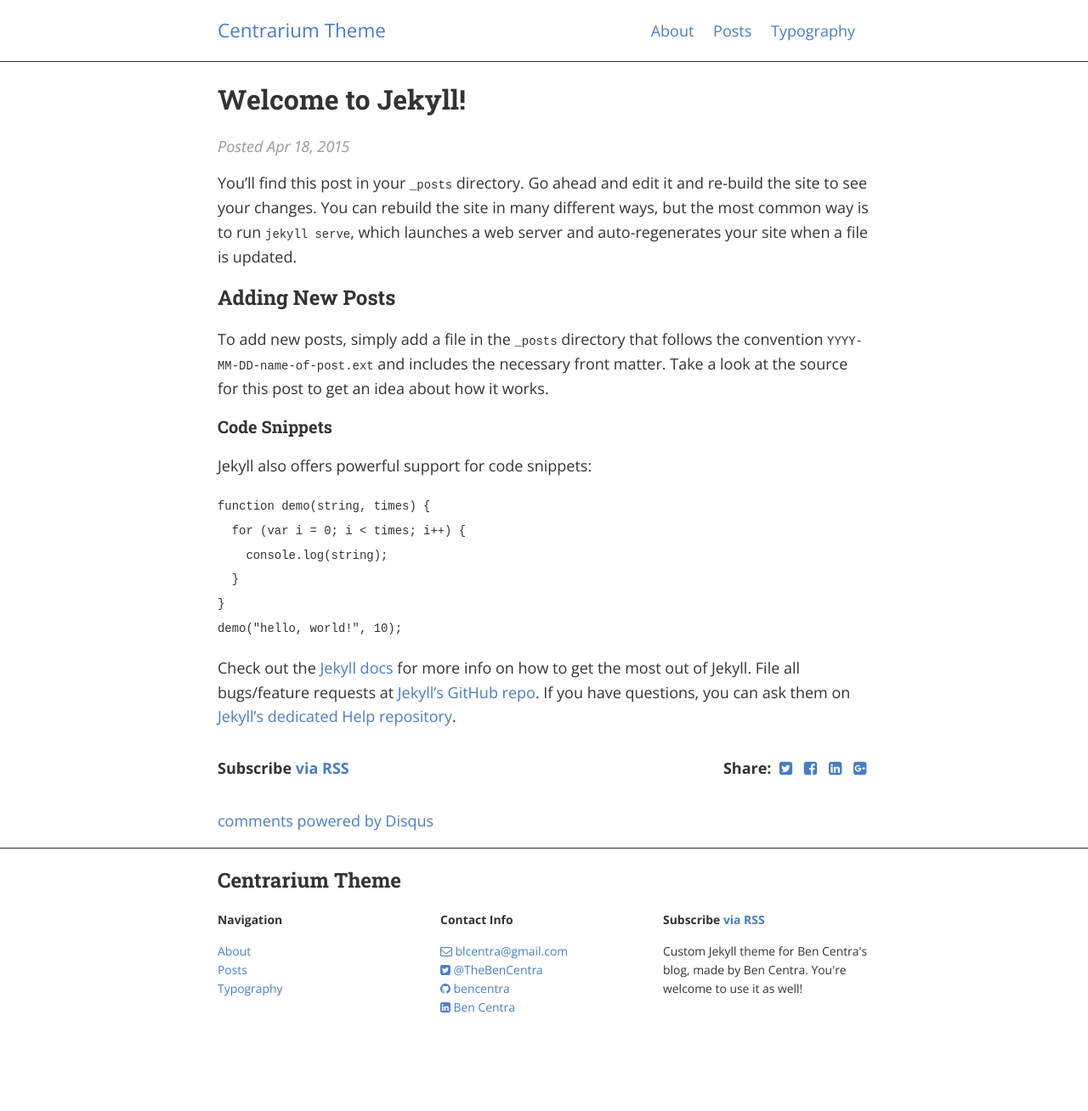
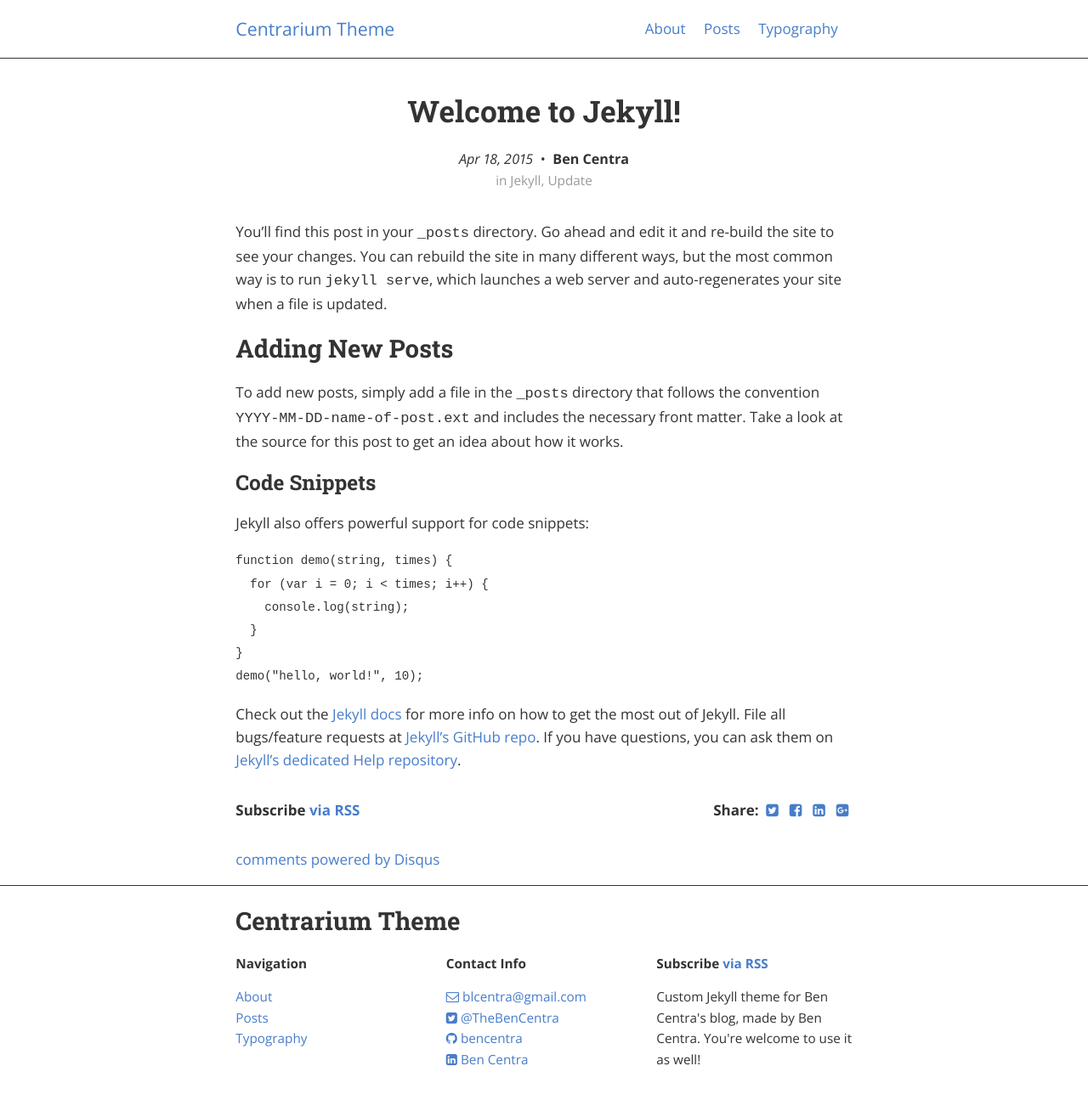
Before and after one commit to bencentra/centrarium, a Jekyll site: the page built from _posts/2015-04-18-welcome-to-jekyll.markdown, in a window 1280 px wide. Shown: the whole page at 85% size. Built offline with Jekyll 4.4.1, drawn with Linux system fonts in a browser that asks for light colours; nearby versions of some CDN libraries; comment, search, counter and statistics services are not loaded; a style sheet for code colours, icons or effects is not loaded; before the commit the page ends 1216 px from its top, so only the background shows below that.

Commit message:
updating post header, playing with typography

```diff
--- a/_layouts/post.html
+++ b/_layouts/post.html
@@ -5,7 +5,8 @@
 
   <header class="post-header">
     <h1 class="post-title">{{ page.title }}</h1>
-    <p class="post-meta"><em>Posted {{ page.date | date: "%b %-d, %Y" }}</em>{% if page.author %} • {{ page.author }}{% endif %}{% if page.meta %} • {{ page.meta }}{% endif %}</p>
+    <div class="post-info"><em>{{ page.date | date: "%b %-d, %Y" }}</em>&nbsp;{% if page.author %} • &nbsp;<strong>{{ page.author }}</strong>{% endif %}</div>
+    {% if page.categories %}<p class="post-meta">in {% for cat in page.categories %}{{ cat }}{% unless forloop.last == true %}, {% endunless %}{% endfor %}{% endif %}</p>
   </header>
 
   <article class="post-content">
--- a/_posts/2015-04-18-welcome-to-jekyll.markdown
+++ b/_posts/2015-04-18-welcome-to-jekyll.markdown
@@ -2,7 +2,8 @@
 layout: post
 title:  "Welcome to Jekyll!"
 date:   2015-04-18 08:43:59
-categories: jekyll update
+author: Ben Centra
+categories: Jekyll Update
 ---
 
 You’ll find this post in your `_posts` directory. Go ahead and edit it and re-build the site to see your changes. You can rebuild the site in many different ways, but the most common way is to run `jekyll serve`, which launches a web server and auto-regenerates your site when a file is updated.
--- a/_sass/_layout.scss
+++ b/_sass/_layout.scss
@@ -13,10 +13,6 @@
 /*
 *	Globals
 */
-* {
-	box-sizing: border-box !important;
-}
-
 html, body {
 	margin: 0;
 	padding: 0;
@@ -26,53 +22,46 @@
 /*
 *	Header
 */
-
 .navigation {
 	border-bottom: 1px solid #333;
 	padding: 1em;
-
+	/*
+	*	Navigation Menu - http://refills.bourbon.io/unstyled/ (see "Navigation")
+	*/
   // Mobile view
   .navigation-menu-button {
     display: block;
     float: right;
     margin: 0;
     font-size: 1.25em;
-
     @include media ($tablet) {
       display: none;
     }
   }
-
   // Nav menu
   .navigation-wrapper {
   	@include outer-container;
     @include clearfix;
     position: relative;
   }
-
   .logo {
     float: left;
-
     img {
       max-height: 2em;
       padding-right: 1em;
     }
-
     span {
     	font-size: 1.25em;
     }
   }
-
   nav {
     float: none;
-
     @include media ($tablet) {
       float: right;
       line-height: 1.5em;
       padding-top: 0.25em;
     }
   }
-
   ul.navigation-menu {
     clear: both;
     display: none;
@@ -80,25 +69,21 @@
     overflow: visible;
     padding: 0;
     width: 100%;
-
     @include media ($tablet) {
       display: block;
       margin: 0;
       padding: 0;
     }
-
     &.show {
       display: block;
     }
   }
-
   // Nav items
   ul li.nav-link {
     display: block;
     text-align: right;
     width: 100%;
     padding: 0.25em 0;
-
     @include media ($tablet) {
       background: transparent;
       display: inline;
@@ -106,31 +91,43 @@
       width: auto;
     }
   }
-
   li.nav-link a {
     display: inline-block;
-
     @include media ($tablet) {
       padding-right: 1em;
     }
   }
 }
 
-
-
 /*
 *	Body
 */
 .page-content {
-	// padding: 4.5em 0.5em 0.5em 0.5em;
 	padding: 1em;
 	.wrapper {
 		@include outer-container;
-
 		/*
-		*	Post
+		*	index.html
+		*/
+		.pagination {
+			text-align: center;
+			color: $medium-gray;
+		}
+		/*
+		*	Posts
 		*/
 		.post {
+			.post-header {
+				text-align: center;
+				margin: 1em 0 2em 0;
+				.post-info {
+					font-size: 0.95em;
+				}
+				.post-meta {
+					color: $medium-gray;
+					font-size: 0.9em;
+				}
+			}
 			.rss {
 				margin: 1em 0 0 0;
 				@include span-columns(12);
@@ -157,35 +154,26 @@
 				@include span-columns(12);
 			}
 		}
-
 		/*
-		*	Page
+		*	Pages
 		*/
 		.page {
 
 		}
-
-		.post-meta {
-			color: $medium-gray;
-		}
-
-		.pagination {
-			text-align: center;
-			color: $medium-gray;
-		}
-
 	}
-
 }
 
 /*
 *	Footer
 */
 .site-footer {
-	padding: 1em;
+	padding: 1em 0 2em 0;
 	border-top: 1px solid $base-font-color;
 	.wrapper {
 		@include outer-container;
+		/*
+		*	Site Navigation (left)
+		*/
 		.site-navigation {
 			@include span-columns(12);
 			@include media ($mobile) {
@@ -194,8 +182,11 @@
 			@include media ($tablet) {
 				@include span-columns(4);
 			}
-			@include font-size($base-font-size * 0.87);
+			font-size: 0.9em;
 		}
+		/*
+		*	Contact Info (center)
+		*/
 		.site-contact {
 			margin-top: 1em;
 			@include span-columns(12);
@@ -208,8 +199,11 @@
 				@include span-columns(4);
 				margin-top: 0;
 			}
-			@include font-size($base-font-size * 0.87);
+			font-size: 0.9em;
 		}
+		/*
+		*	Site Description/Signature (right)
+		*/
 		.site-signature {
 			margin-top: 1em;
 			@include span-columns(12);
@@ -218,7 +212,7 @@
 				margin-right: 0;
 				margin-top: 0;
 			}
-			@include font-size($base-font-size * 0.87);
+			font-size: 0.9em;
 		}
 	}
 }
--- a/_sass/base/_typography.scss
+++ b/_sass/base/_typography.scss
@@ -1,8 +1,3 @@
-@mixin font-size($val: $base-font-size) {
-	font-size: $val + px;
-	font-size: rem($val);
-}
-
 body {
   @include font-feature-settings("kern", "liga", "pnum");
   -webkit-font-smoothing: antialiased;
@@ -25,22 +20,22 @@
   margin: 0 0 rem($base-font-size);
 }
 h1 {
-	@include font-size($base-font-size * 2);
+	font-size: modular-scale(4);
 }
 h2 {
-	@include font-size($base-font-size * 1.5);
+	font-size: modular-scale(3);
 }
 h3 {
-	@include font-size($base-font-size * 1.25);
+	font-size: modular-scale(2);
 }
 h4 {
-	@include font-size($base-font-size);
+	font-size: modular-scale(1);
 }
 h5 {
-	@include font-size($base-font-size * 0.87);
+	font-size: modular-scale(-1);
 }
 h6 {
-	@include font-size($base-font-size * 0.8);
+	font-size: modular-scale(-2);
 }
 
 p {
@@ -79,5 +74,8 @@
 }
 
 code {
-	@include font-size($base-font-size * 0.87);
+
 }
+pre code.hljs {
+	font-size: modular-scale(-1);
+}
--- a/_sass/base/_variables.scss
+++ b/_sass/base/_variables.scss
@@ -2,11 +2,14 @@
 @import url(//fonts.googleapis.com/css?family=Roboto+Slab:400,700,300|Roboto:400,700,300|Open+Sans:300italic,400italic,600italic,700italic,800italic,400,800,700,600,300);
 
 // Typography
-$base-font-family: "Open Sans", "Helvetica Neue", "Helvetica", "Roboto", "Arial", sans-serif;//$helvetica;
-$heading-font-family: "Roboto Slab", "Helvetica Neue", "Helvetica", "Arial", sans-serif;//$base-font-family;
+$base-font-family: "Open Sans", "Helvetica Neue", "Helvetica", "Roboto", "Arial", sans-serif; //$helvetica;
+$heading-font-family: "Roboto Slab", "Helvetica Neue", "Helvetica", "Arial", sans-serif; //$base-font-family;
 
 // Font Sizes
-$base-font-size: $em-base;
+$base-font-size: 17px; //$em-base; //$em-base = 18px;
+
+// Adjust modular scale ratio
+$modular-scale-ratio: $minor-third;
 
 // Line height
 $base-line-height: 1.6;
```
